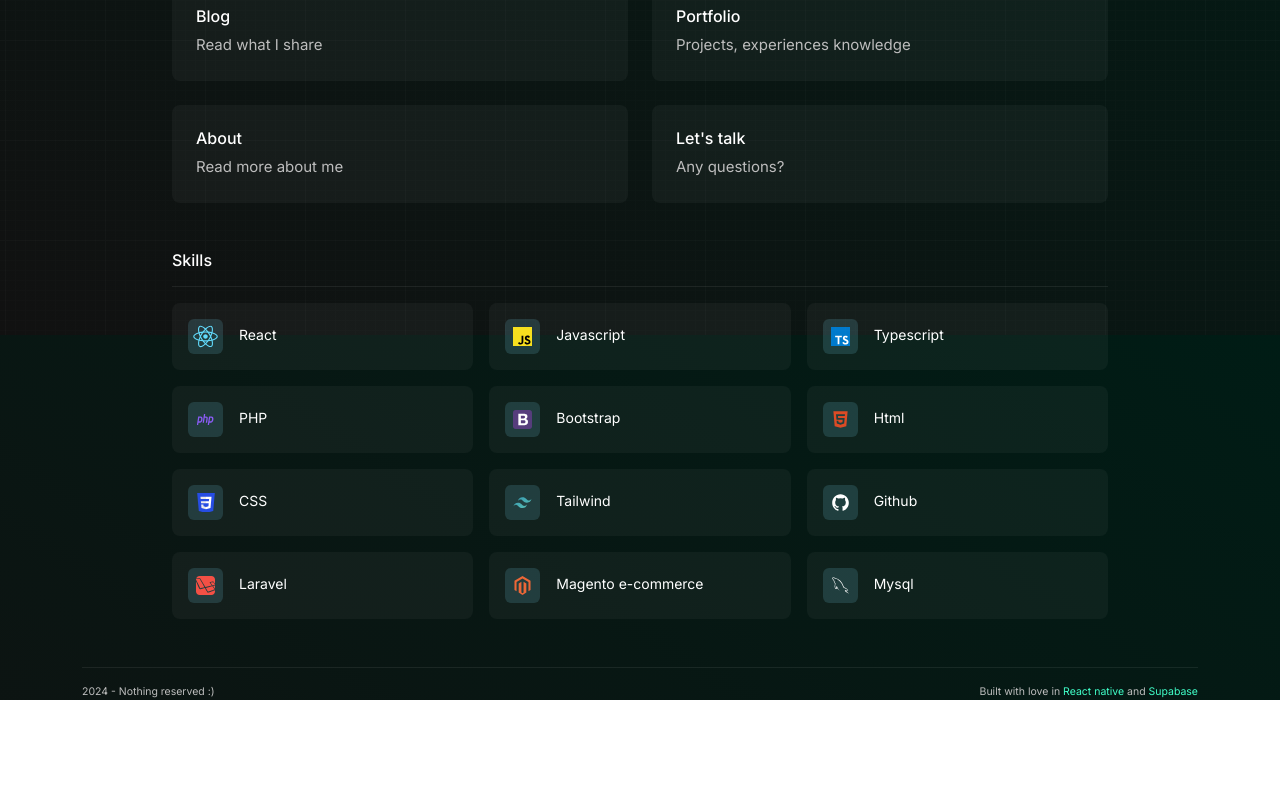
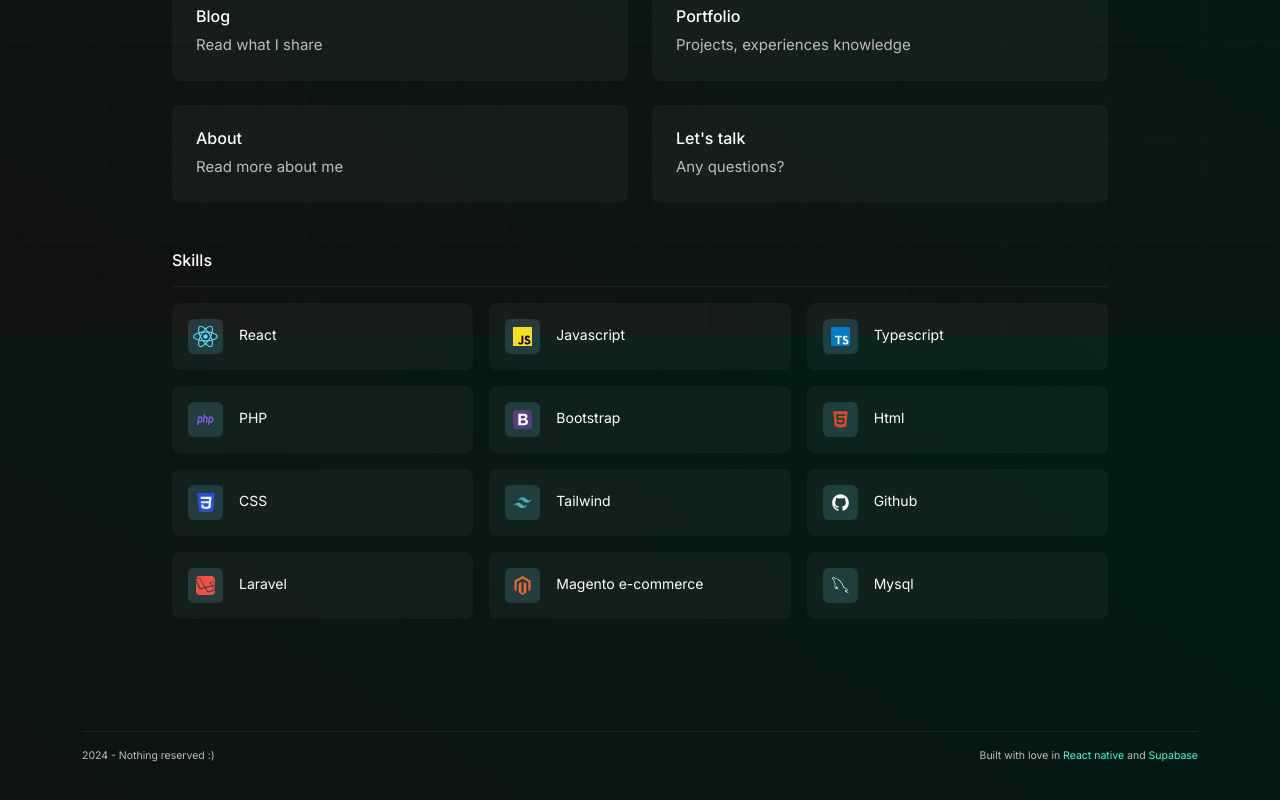
Before and after one commit to manuelson/project-manugonzalez, a React (Vite) app: page / in a window 1280 px wide. Shown: the part 489-1289 px from the top of the page. Before the commit the page ends 1189 px from the top, so only its background shows below. Built offline with nearby package versions, Linux system fonts and the light colour scheme.

Commit message:
Footer styles

```diff
--- a/src/components/Footer/Index.jsx
+++ b/src/components/Footer/Index.jsx
@@ -2,7 +2,7 @@
 export function Footer() {
 
     return (
-        <footer className="container my-5 mt-5">
+        <footer className="container my-5 mt-5 pb-5 pt-5">
             <hr />
             <div className="d-flex justify-content-between">
                 <small className="text-grey-only">2024
```
